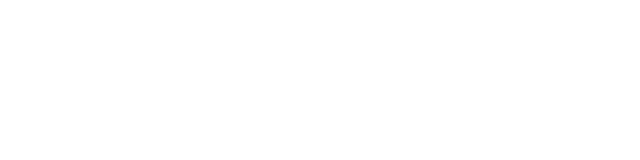
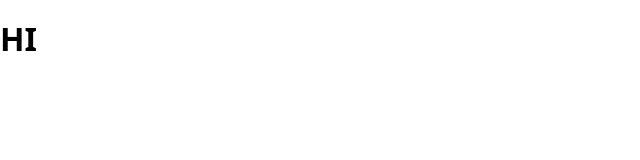
Before and after one commit to Oleksii-Deviatov/goit-react-hw-04-movies, a React (Create React App) app: page / in a window 1280 px wide. Shown: the top 160 px of the page, without its empty margins (0-640 px from the left). Built offline with nearby package versions, Linux system fonts and the light colour scheme.

Commit message:
try netlify

```diff
--- a/src/App.jsx
+++ b/src/App.jsx
@@ -1,7 +1,11 @@
 import React from 'react';
 
 function App() {
-  return <></>;
+  return (
+    <>
+      <h1>HI</h1>
+    </>
+  );
 }
 
 export default App;
```
Also changed, not shown: src/index.js (+5 -5 lines).
